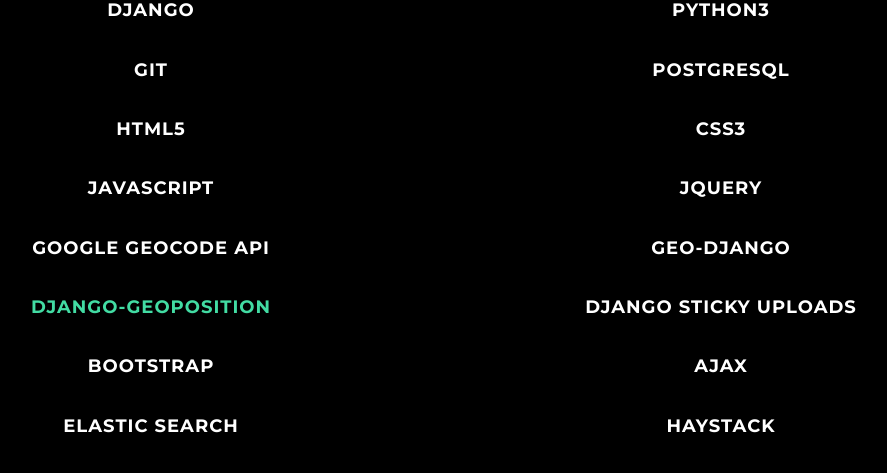
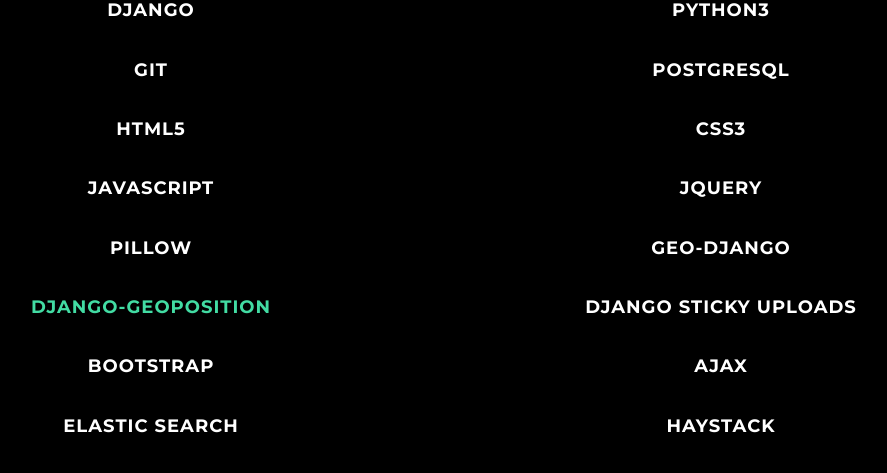
Before and after one commit to lancekrogers/blog-package, a Django app: page /projects/ in a window 1280 px wide. Shown: the part 623-1096 px from the top of the page, without its empty margins (204-1091 px from the left). Run offline with Django 3.2, Linux system fonts and the light colour scheme; some libraries are stand-ins or nearby versions.

Commit message:
commitment ;

```diff
--- a/blog_package/portfolio/templates/portfolio/projects.html
+++ b/blog_package/portfolio/templates/portfolio/projects.html
@@ -42,7 +42,7 @@
     </tr>
     <tr>
 
-    <td><h4>Google Geocode API</h4></td>
+    <td><h4>Pillow</h4></td>
     <td><h4>Geo-django</h4></td>
     </tr>
     <tr>
```
